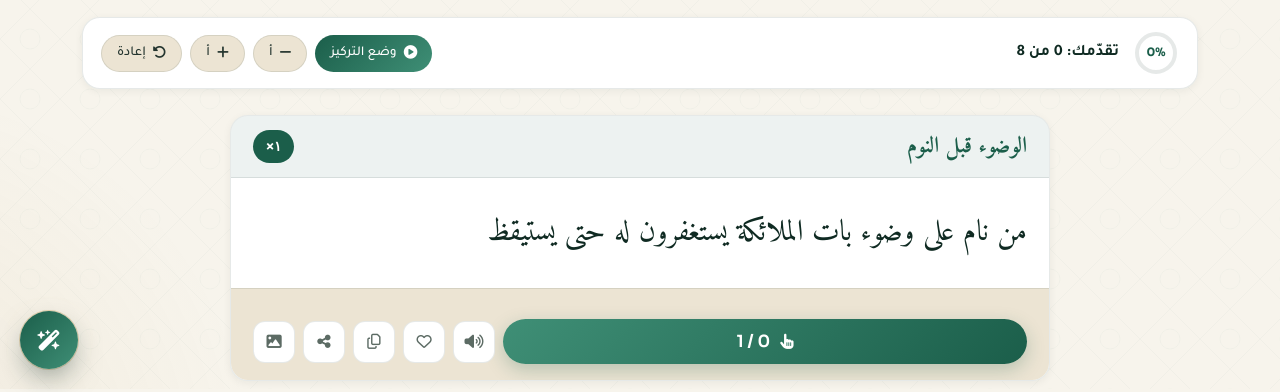
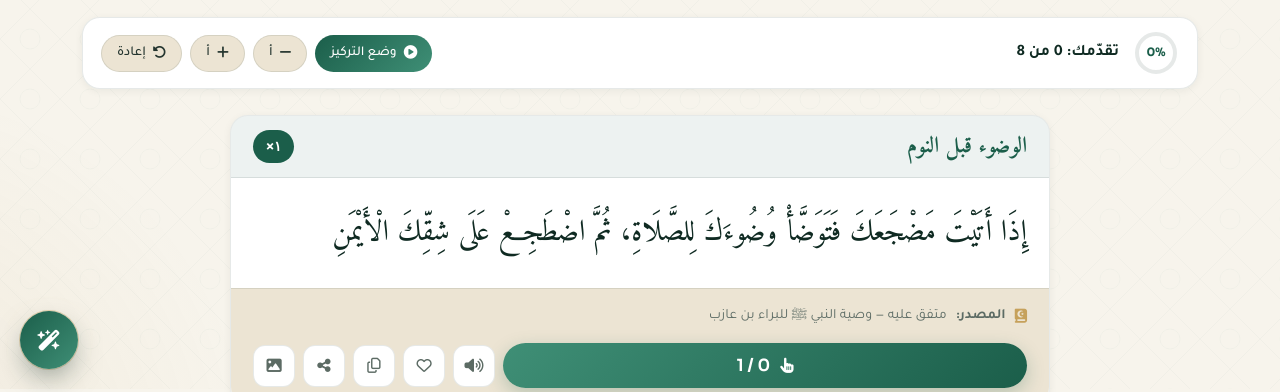
Before and after one commit to mohamed-khairy-5i/dhikra-website, a plain HTML site: page adhkar-nawm.html in a window 1280 px wide. Shown: the part 411-803 px from the top of the page. Drawn offline with Linux system fonts and the light colour scheme.

Commit message:
Update Arabic text for ablution before sleep

```diff
--- a/adhkar-nawm.html
+++ b/adhkar-nawm.html
@@ -103,12 +103,11 @@
           <span class="dhikr-count-badge">١×</span>
         </div>
         <div class="dhikr-body">
-          <p class="dhikr-text-ar">من نام على وضوء بات الملائكة يستغفرون له حتى يستيقظ</p>
+          <p class="dhikr-text-ar">إِذَا أَتَيْتَ مَضْجَعَكَ فَتَوَضَّأْ وُضُوءَكَ لِلصَّلَاةِ، ثُمَّ اضْطَجِعْ عَلَى شِقِّكَ الْأَيْمَنِ</p>
         </div>
         <div class="dhikr-foot">
           <div class="dhikr-meta">
-
-
+            <span><i class="fas fa-book-quran"></i><span><b><span class="lang-ar">المصدر: </span><span class="lang-en">Source: </span></b><span class="lang-ar">متفق عليه — وصية النبي ﷺ للبراء بن عازب</span><span class="lang-en">Agreed upon — the Prophet's ﷺ advice to Al-Baraa ibn Azib</span></span></span>
           </div>
           <div class="dhikr-actions">
             <button class="tap-counter" aria-label="counter"><i class="fas fa-hand-pointer"></i><span class="tap-num">0 / 1</span></button>
```
